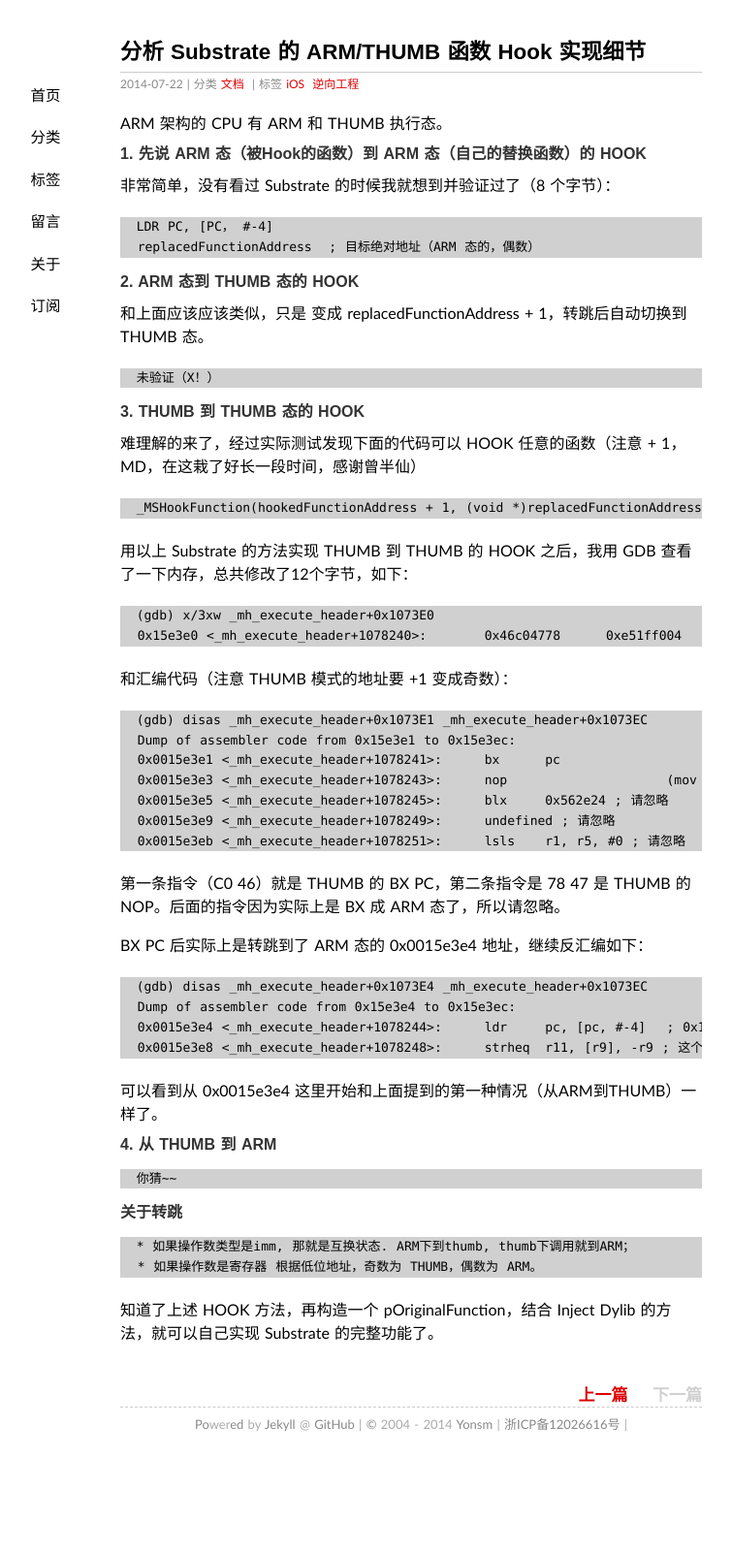
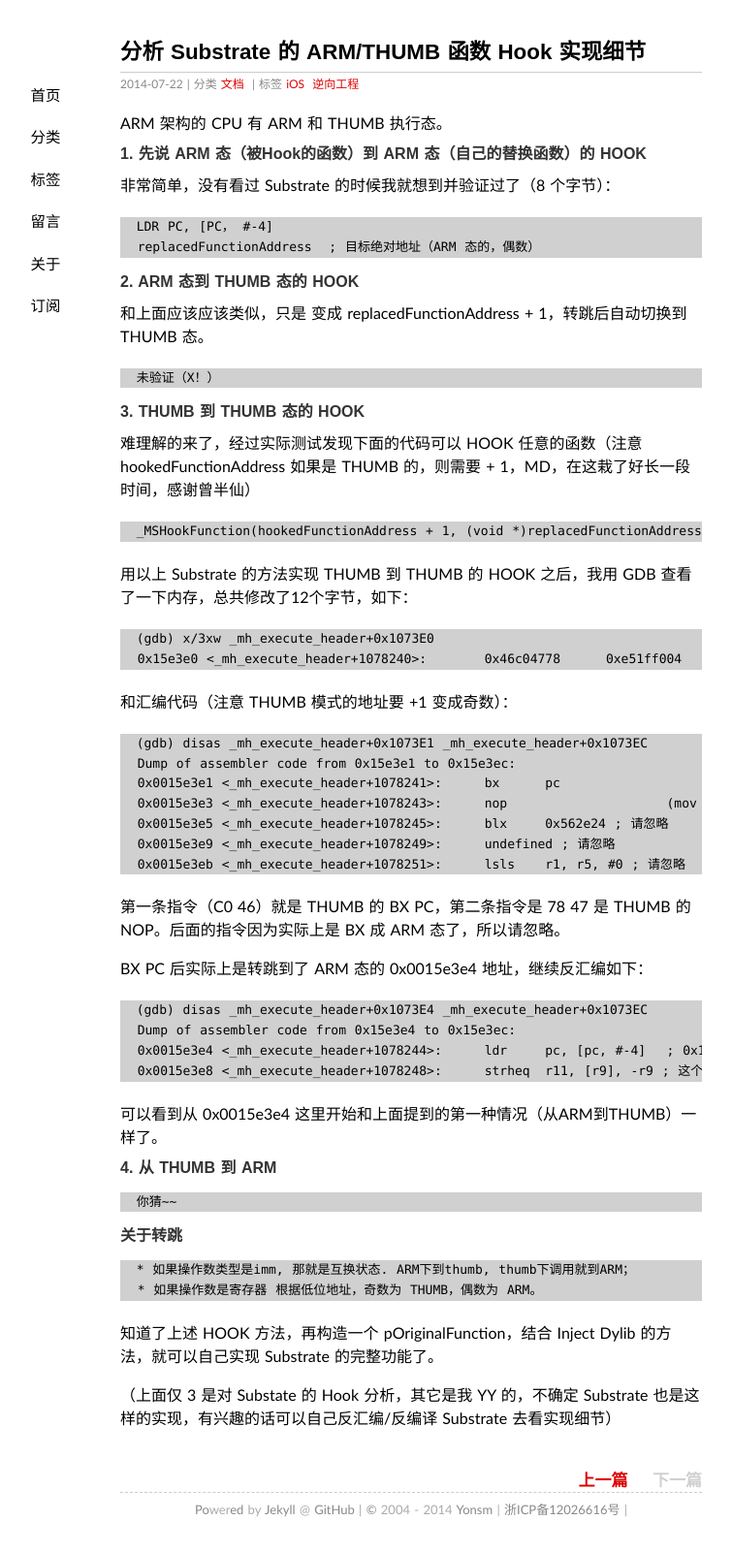
Before and after one commit to Yonsm/Yonsm.github.io, a Jekyll site: the page built from _posts/2014-07-12-armhook.md, in a window 1280 px wide. Shown: the whole page at 97% size, without its empty margins (216-971 px from the left). Built offline with Jekyll 4.4.1, drawn with Linux system fonts in a browser that asks for light colours; some web fonts are replaced; Markdown is read by kramdown in place of the engine named in the settings; comment, search, counter and statistics services are not loaded; before the commit the page ends 1513 px from its top, so only the background shows below that.

Commit message:
Update 2014-07-12-armhook.md

```diff
--- a/_posts/2014-07-12-armhook.md
+++ b/_posts/2014-07-12-armhook.md
@@ -23,7 +23,7 @@ ARM 架构的 CPU 有 ARM 和 THUMB 执行态。
 
 ####3. THUMB 到 THUMB 态的 HOOK
 
-  难理解的来了，经过实际测试发现下面的代码可以 HOOK 任意的函数（注意 + 1，MD，在这栽了好长一段时间，感谢曾半仙）
+  难理解的来了，经过实际测试发现下面的代码可以 HOOK 任意的函数（注意 hookedFunctionAddress 如果是 THUMB 的，则需要 + 1，MD，在这栽了好长一段时间，感谢曾半仙）
 
       _MSHookFunction(hookedFunctionAddress + 1, (void *)replacedFunctionAddress, (void **)&pOriginalFunction);
 
@@ -63,3 +63,5 @@ ARM 架构的 CPU 有 ARM 和 THUMB 执行态。
       * 如果操作数是寄存器 根据低位地址，奇数为 THUMB，偶数为 ARM。
 
 知道了上述 HOOK 方法，再构造一个 pOriginalFunction，结合 Inject Dylib 的方法，就可以自己实现 Substrate 的完整功能了。
+
+（上面仅 3 是对 Substate 的 Hook 分析，其它是我 YY 的，不确定 Substrate 也是这样的实现，有兴趣的话可以自己反汇编/反编译 Substrate 去看实现细节）
```
